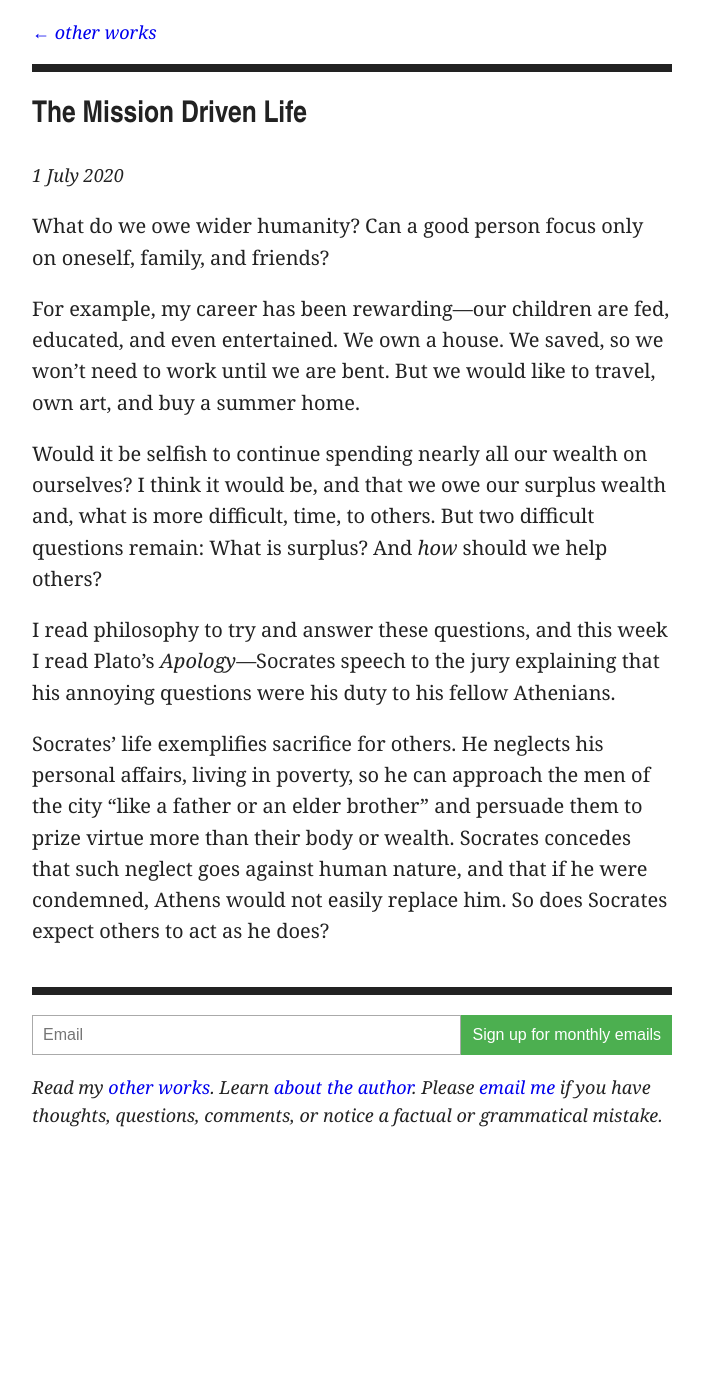
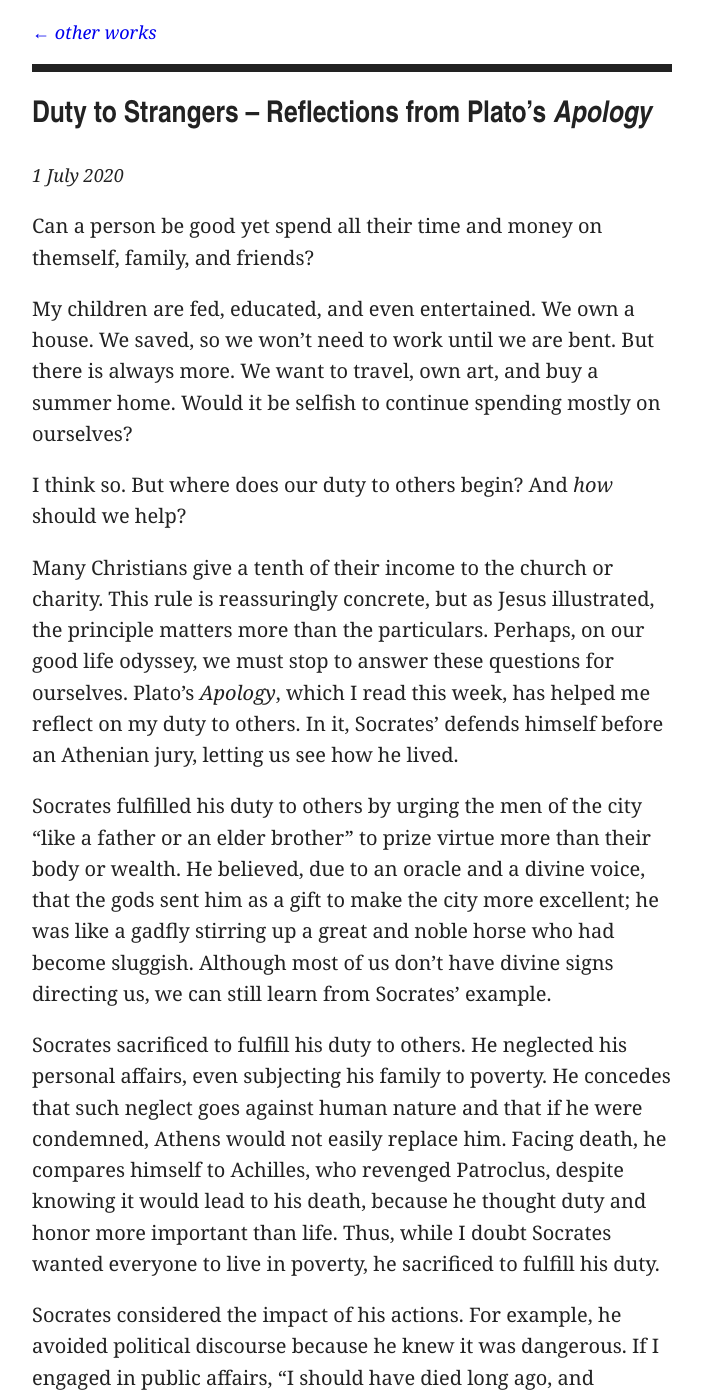
Before and after one commit to artsandmetaphysics/goodlifeodyssey, a Jekyll site: the page built from _meditations/the-mission-driven-life.md, in a window 1280 px wide and 1400 px high. Shown: the whole window, without its empty margins (288-991 px from the left). Built offline with Jekyll 4.4.1, drawn with Linux system fonts in a browser that asks for light colours; some of the changed text lies outside the part shown.

Commit message:
Add content

```diff
--- a/_meditations/the-mission-driven-life.md
+++ b/_meditations/the-mission-driven-life.md
@@ -1,32 +1,27 @@
 ---
 title: >
-  The Mission Driven Life
+  Duty to Strangers – Reflections from Plato’s _Apology_
 description: >
-  Can a good person focus only on oneself, family, and friends? What can we learn from Plato’s _Apology_ regarding duty to humankind?
+  Where does our duty to others begin? And _how_ should we help? Socrates’ life, as presented in Plato’s _Apology_, provides material for reflection.
 date: 2020-07-01
 ---
 
-What do we owe wider humanity? Can a good person focus only on oneself, family, and friends?
+Can a person be good yet spend all their time and money on themself, family, and friends?
 
-For example, my career has been rewarding—our children are fed, educated, and even entertained. We own a house. We saved, so we won’t need to work until we are bent. But we would like to travel, own art, and buy a summer home.
+My children are fed, educated, and even entertained. We own a house. We saved, so we won’t need to work until we are bent. But there is always more. We want to travel, own art, and buy a summer home. Would it be selfish to continue spending mostly on ourselves?
 
-Would it be selfish to continue spending nearly all our wealth on ourselves? I think it would be, and that we owe our surplus wealth and, what is more difficult, time, to others. But two difficult questions remain: What is surplus? And _how_ should we help others?
+I think so. But where does our duty to others begin? And _how_ should we help?
 
-I read philosophy to try and answer these questions, and this week I read Plato’s _Apology_—Socrates speech to the jury explaining that his annoying questions were his duty to his fellow Athenians.
+Many Christians give a tenth of their income to the church or charity. This rule is reassuringly concrete, but as Jesus illustrated, the principle matters more than the particulars. Perhaps, on our good life odyssey, we must stop to answer these questions for ourselves. Plato’s _Apology_, which I read this week, has helped me reflect on my duty to others. In it, Socrates’ defends himself before an Athenian jury, letting us see how he lived.
 
+Socrates fulfilled his duty to others by urging the men of the city “like a father or an elder brother” to prize virtue more than their body or wealth. He believed, due to an oracle and a divine voice, that the gods sent him as a gift to make the city more excellent; he was like a gadfly stirring up a great and noble horse who had become sluggish. Although most of us don’t have divine signs directing us, we can still learn from Socrates’ example.
 
-Socrates’ life exemplifies sacrifice for others. He neglects his personal affairs, living in poverty, so he can approach the men of the city “like a father or an elder brother” and persuade them to prize virtue more than their body or wealth. Socrates concedes that such neglect goes against human nature, and that if he were condemned, Athens would not easily replace him. So does Socrates expect others to act as he does?
+Socrates sacrificed to fulfill his duty to others. He neglected his personal affairs, even subjecting his family to poverty. He concedes that such neglect goes against human nature and that if he were condemned, Athens would not easily replace him. Facing death, he compares himself to Achilles, who revenged Patroclus, despite knowing it would lead to his death, because he thought duty and honor more important than life. Thus, while I doubt Socrates wanted everyone to live in poverty, he sacrificed to fulfill his duty.
 
-{% comment %}
-- Viewed himself as a special case; gadfly on the horse
-- Most people have other ways to contribute
-- He had a voice and an oracle directing him
-- (Also, he seems to admit that he enjoys philosophy)
-- Where does this leave us?
-- Certainly, Socrates would expect us to sacrifice our wealth, bodies, and even our lives to be excellent.
-- There is no clear guidance on what being excellent means for us.
+Socrates considered the impact of his actions. For example, he avoided political discourse because he knew it was dangerous. If I engaged in public affairs, “I should have died long ago, and benefited neither you nor myself.” So although he didn’t overvalue his life, he also didn’t uselessly dispose of it.
 
-I thinkFurthermore, Socrates had a voice in his head guiding him, and an oracle from Delphi, so he believed his course was the right one.
+Socrates thought life and wealth were good, but virtue was better. He may recognize the need to give to the poor and to heal the sick, but teaching the ignorant was more important. If we agree, perhaps our philanthropy should focus on education. This attitude seems presumptuous—who are we to think we can make people more excellent? But Socrates stresses he did not know what virtue or piety, but rather that we should examine our lives. He even says “we should discuss virtue every day.”
 
-I read a lot to try and answer these questions, but I enjoy reading. Am I dollying in the delight of reading ancient writers when I should be helping others?
-{% endcomment %}
+I think Socrates, at least in Plato’s _Apology_, over-emphasizes the mind. Can we expect everyone to discuss virtue every day? And is the unexamined life really “not worth living?” After Socrates is sentenced to death, he considers what may happen after death. If we go to heaven, he says he would “spend my time testing and examining people there, as I do here, as to who among them is wise, and who thinks he is, but is not.” I suspect Socrates’ love of discourse leads him to over-emphasize it.
+
+I enjoy reading, thinking, and writing, so I worry that I am dallying in my delight of the ancient writers when I should be helping others. Is knowing the precise nature of virtue more important than being virtuous—and fulfilling our duty to others?
```
Also changed, not shown: meditations/the-mission-driven-life.md (+13 -18 lines).
